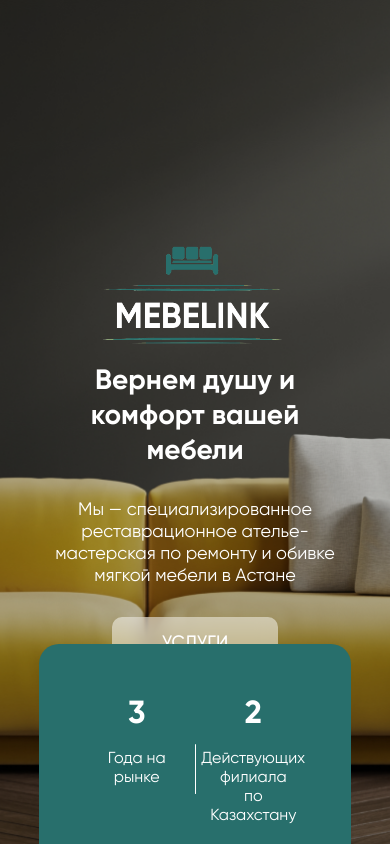
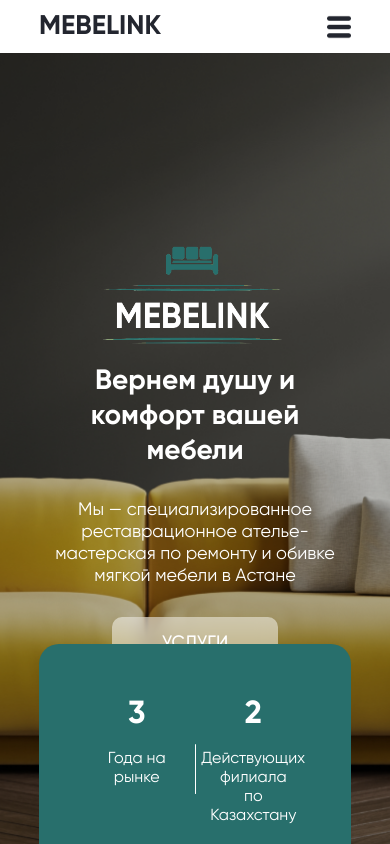
Before and after one commit to znewk/mebelink-fornt, a Next.js app: page / in a window 390 px wide. Shown: the top 844 px of the page. Built offline with nearby package versions, Linux system fonts and the light colour scheme.

Commit message:
header adaptaion added

```diff
--- a/src/components/Header/index.js
+++ b/src/components/Header/index.js
@@ -2,8 +2,11 @@
 import Link from "next/link";
 import Image from "next/image";
 import {motion} from "framer-motion";
+import classnames from "classnames"
+import {useState} from "react";
 
 const Header = () => {
+    const [open, setOpen] = useState(false)
     return (
         <div className={styles.header}>
             <div className={styles.logo}>
@@ -11,6 +14,9 @@
                     <h2>MEBELINK</h2>
                 </Link>
 
+                <Image src={'/menu-button-of-three-horizontal-lines.png'} alt={'menu'} height={64} width={64} className={styles.menuIcon}
+                    onClick={()=>{setOpen(!open); console.log('ok')}}
+                />
             </div>
 
             <nav className={styles.menu}>
@@ -27,6 +33,25 @@
                 </ul>
             </nav>
 
+            <motion.nav className={classnames(styles.mobileMenu)}
+                layout style={{height: open ? 150 : 0}}
+            >
+                <ul className={styles.menuList}>
+                    <Link href={'/'} className={styles.menuItem}>
+                        <li>Главная</li>
+                    </Link>
+                    <Link href={'/order'} className={styles.menuItem}>
+                        <li>Сделать заказ</li>
+                    </Link>
+                    <Link href={'/about'} className={styles.menuItem}>
+                        <li>О нас</li>
+                    </Link>
+                    <Link href={'https://wa.me/+77068171765'} className={classnames(styles.menuItem, styles.block)}>
+                        <li>WhatsApp</li>
+                    </Link>
+                </ul>
+            </motion.nav>
+
             <Link href={'https://wa.me/+77068171765'} className={styles.waBlock}>
                 <Image src={'/whatsapp_black.png'} width={64} height={64} alt={'whatsapp icon'} className={styles.waIcon}/>
             </Link>
--- a/src/components/Header/styles.module.css
+++ b/src/components/Header/styles.module.css
@@ -57,9 +57,55 @@
     height: 42px;
     width: 42px;
 }
+.menuIcon, .block{
+    display: none;
+}
+.mobileMenu{
+    height: 0;
+    width: 0;
+    overflow: hidden;
+    transition: 0.3s;
+}
 
 @media screen and (max-width: 767px){
     .header{
+        /*display: none;*/
+        flex-wrap: wrap;
+        padding: 10px 10%;
+    }
+    .menuIcon{
+        display: block;
+        height: 24px;
+        width: 24px;
+        width: 24px;
+    }
+    .logo{
+        width: 100%;
+        display: flex;
+        align-items: center;
+        justify-content: space-between;
+    }
+    .logoLink{
+        font-size: 18px ;
+    }
+    .menu{
         display: none;
     }
+    .mobileMenu{
+        width: 100%;
+        height: 0;
+        overflow: hidden;
+    }
+    .menuList{
+        flex-direction: column;
+    }
+    .menuItem{
+        padding: 5px 0;
+    }
+    .waBlock{
+        display: none;
+    }
+    .block{
+        display: block;
+    }
 }
```
Also changed, not shown: public/menu-button-of-three-horizontal-lines.png (added).
